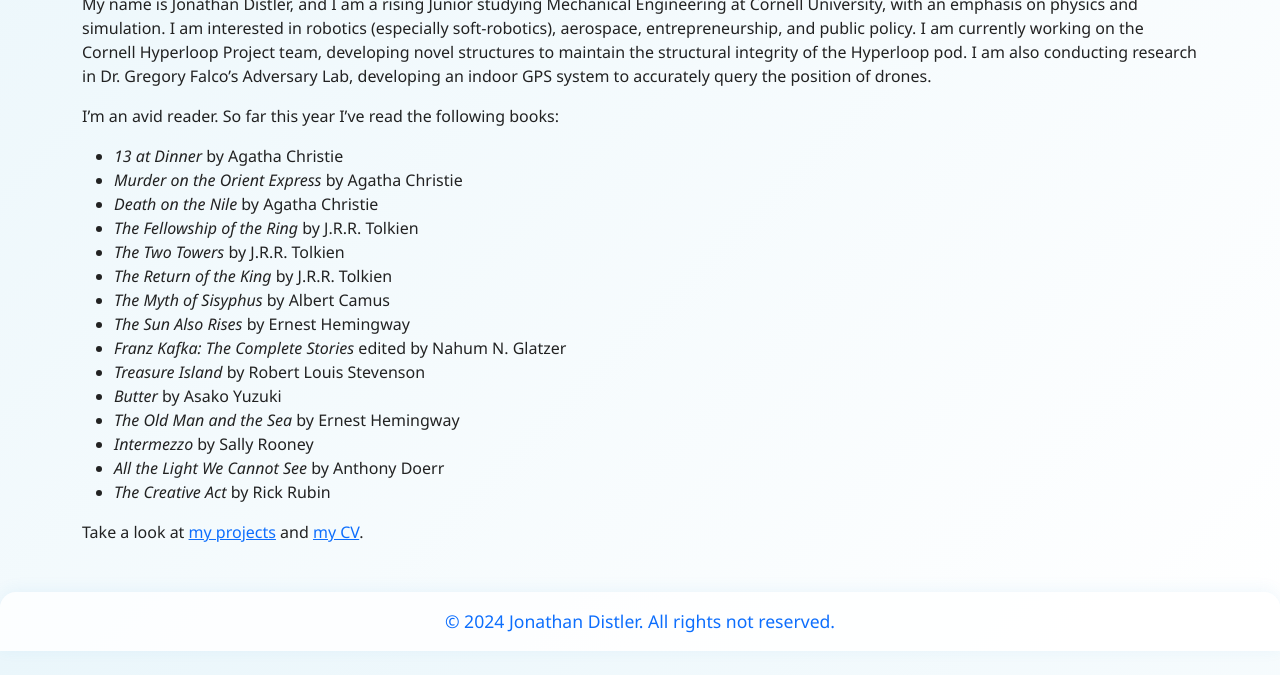
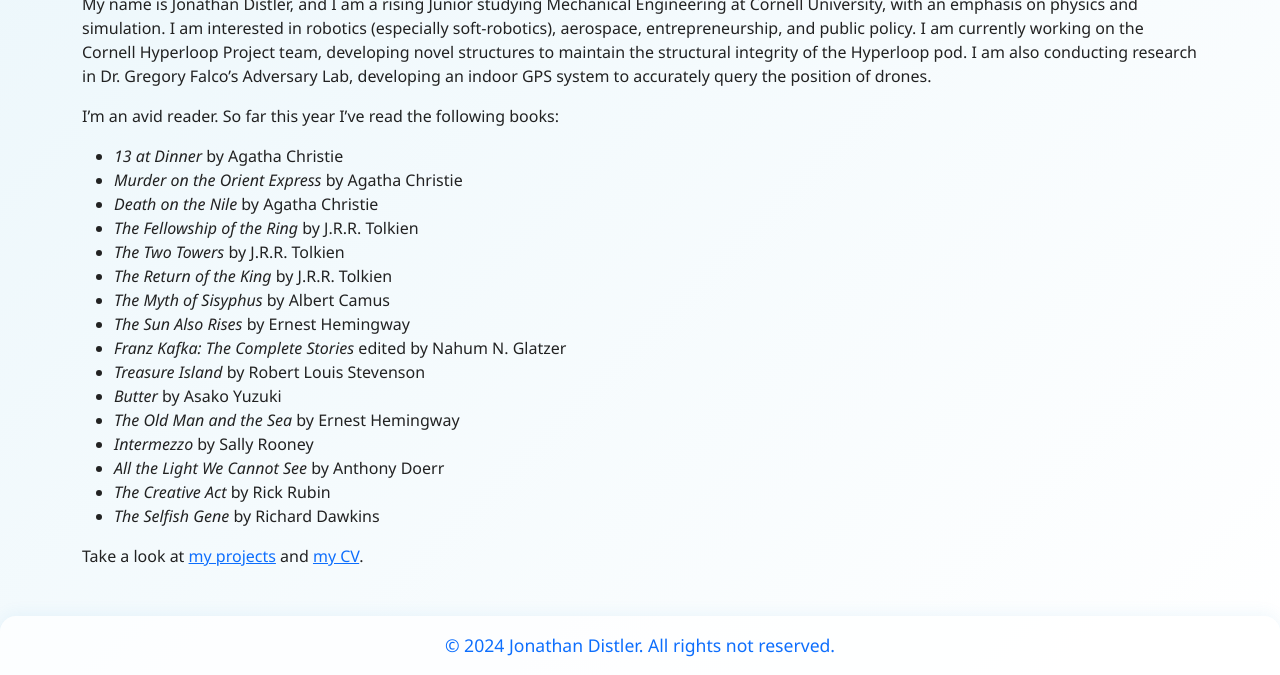
Before and after one commit to JonathanDistler/DistlerPortfolio, a Jekyll site: the page built from _pages/about.md, in a window 1280 px wide and 900 px high, scrolled down 150 px, cut to the strip 225-900 px from the top of the window. Built offline with Jekyll 4.4.1, drawn with Linux system fonts in a browser that asks for light colours.

Commit message:
Update about.md
adds the Selfish Gene by Richard Dawkins

```diff
--- a/_pages/about.md
+++ b/_pages/about.md
@@ -28,5 +28,6 @@ I'm an avid reader. So far this year I've read the following books:
 - *Intermezzo* by Sally Rooney
 - *All the Light We Cannot See* by Anthony Doerr
 - *The Creative Act* by Rick Rubin
+- *The Selfish Gene* by Richard Dawkins
 
 Take a look at [my projects]({{ '/projects/' | relative_url }}) and [my CV]({{ '/cv/' | relative_url }}).
```
